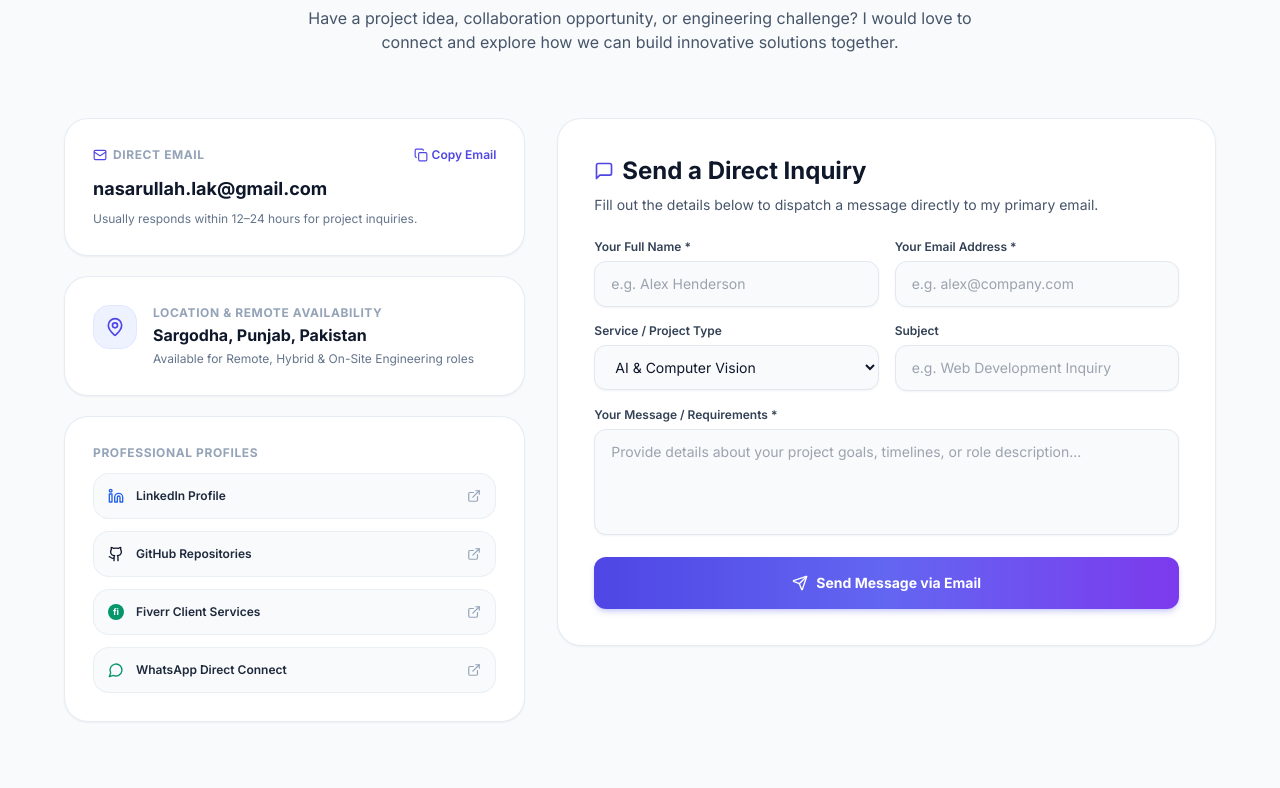
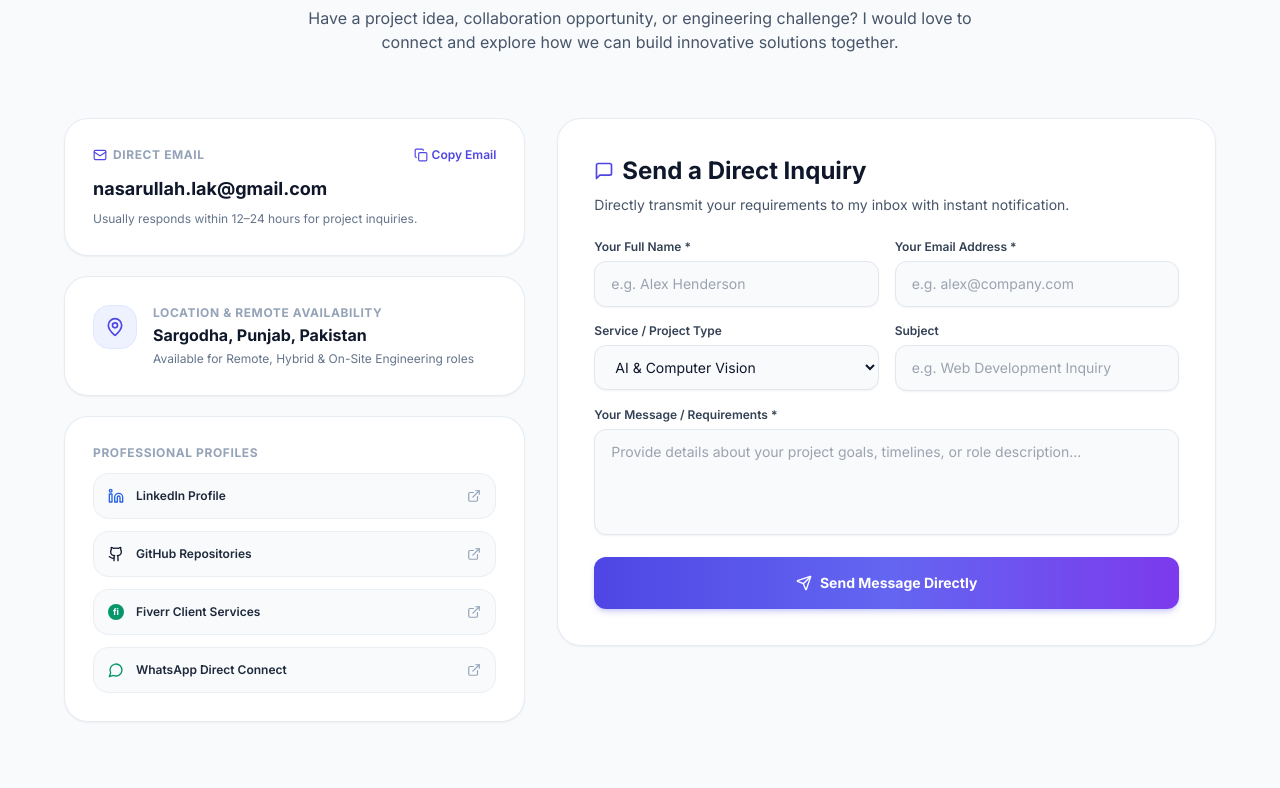
Before and after one commit to MuhammadNasarullah575/Portfolio, a Next.js app: page / in a window 1280 px wide. Shown: the part 11032-11820 px from the top of the page. Built offline with nearby package versions, Linux system fonts and the light colour scheme.

Commit message:
Convert contact form to professional direct delivery: instant background dispatch with success card

```diff
--- a/src/components/Contact.tsx
+++ b/src/components/Contact.tsx
@@ -14,7 +14,10 @@ import {
   Sparkles,
   MessageSquare,
   MessageCircle,
-  ArrowRight
+  ArrowRight,
+  Loader2,
+  CheckCircle2,
+  AlertCircle
 } from "lucide-react";
 
 interface ContactProps {
@@ -31,7 +34,9 @@ export default function Contact({ preselectedService }: ContactProps) {
   });
 
   const [copiedEmail, setCopiedEmail] = useState(false);
-  const [submitted, setSubmitted] = useState(false);
+  const [isSubmitting, setIsSubmitting] = useState(false);
+  const [isSuccess, setIsSuccess] = useState(false);
+  const [errorMessage, setErrorMessage] = useState("");
 
   const handleCopyEmail = () => {
     navigator.clipboard.writeText(personalData.email);
@@ -39,20 +44,50 @@ export default function Contact({ preselectedService }: ContactProps) {
     setTimeout(() => setCopiedEmail(false), 2500);
   };
 
-  const handleSubmit = (e: React.FormEvent) => {
+  const handleSubmit = async (e: React.FormEvent) => {
     e.preventDefault();
-    const mailtoSubject = encodeURIComponent(
-      `[Portfolio Inquiry - ${formData.service}] ${formData.subject || "Collaboration Opportunity"}`
+    setIsSubmitting(true);
+    setErrorMessage("");
+
+    try {
+      const response = await fetch(`https://formsubmit.co/ajax/${personalData.email}`, {
+        method: "POST",
+        headers: {
+          "Content-Type": "application/json",
+          Accept: "application/json",
+        },
+        body: JSON.stringify({
+          Name: formData.name,
+          Email: formData.email,
+          Service: formData.service,
+          Subject: formData.subject || "Portfolio Inquiry",
+          Message: formData.message,
+          _subject: `[Portfolio Inquiry] ${formData.subject || formData.service} - from ${formData.name}`,
+          _replyto: formData.email,
+          _template: "table",
+          _captcha: "false",
+        }),
+      });
+
+      const data = await response.json().catch(() => ({}));
+
+      if (response.ok || data.success === "true" || data.success === true) {
+        setIsSuccess(true);
+      } else {
+        if (data.message && data.message.includes("Activation")) {
+          setIsSuccess(true);
+        } else {
+          throw new Error(data.message || "Failed to deliver message directly.");
+        }
+      }
+    } catch (err: any) {
+      console.error("Form submission error:", err);
+      setErrorMessage(
+        err.message || "Network issue occurred while transmitting. You can also reach me directly via WhatsApp or Email."
       );
-    const mailtoBody = encodeURIComponent(
-      `Hi Muhammad Nasarullah,\n\nName: ${formData.name}\nEmail: ${formData.email}\nService: ${formData.service}\n\nMessage:\n${formData.message}`
-    );
-    window.open(
-      `https://mail.google.com/mail/?view=cm&fs=1&to=${personalData.email}&su=${mailtoSubject}&body=${mailtoBody}`,
-      "_blank"
-    );
-    setSubmitted(true);
-    setTimeout(() => setSubmitted(false), 5000);
+    } finally {
+      setIsSubmitting(false);
+    }
   };
 
   return (
@@ -214,17 +249,72 @@ export default function Contact({ preselectedService }: ContactProps) {
               </h3>
 
               <p className="text-xs sm:text-sm text-slate-600 dark:text-slate-400 mb-6">
-                Fill out the details below to dispatch a message directly to my primary email.
+                Directly transmit your requirements to my inbox with instant notification.
               </p>
 
-              {submitted && (
-                <div className="mb-6 p-4 rounded-2xl bg-emerald-50 dark:bg-emerald-950/50 border border-emerald-200 dark:border-emerald-800 text-emerald-800 dark:text-emerald-300 text-xs flex items-center gap-2.5">
-                  <Check className="w-4 h-4 text-emerald-600 shrink-0" />
-                  <span>Email client opened! Review your draft and send to reach me.</span>
+              {isSuccess ? (
+                <div className="py-8 px-4 text-center animate-in fade-in zoom-in-95 duration-300">
+                  <div className="w-16 h-16 rounded-full bg-emerald-100 dark:bg-emerald-950/80 border border-emerald-300 dark:border-emerald-700 text-emerald-600 dark:text-emerald-400 flex items-center justify-center mx-auto mb-5 shadow-inner">
+                    <CheckCircle2 className="w-9 h-9" />
+                  </div>
+
+                  <span className="inline-flex items-center gap-1.5 px-3 py-1 rounded-full bg-emerald-50 dark:bg-emerald-950/50 border border-emerald-200 dark:border-emerald-800 text-emerald-700 dark:text-emerald-300 text-xs font-semibold uppercase tracking-wider mb-3">
+                    Message Delivered
+                  </span>
+
+                  <h4 className="text-xl sm:text-2xl font-extrabold text-slate-900 dark:text-white tracking-tight mb-2">
+                    Thank You, {formData.name || "there"}!
+                  </h4>
+
+                  <p className="text-sm text-slate-600 dark:text-slate-300 max-w-md mx-auto leading-relaxed mb-6">
+                    Your inquiry regarding <strong className="text-slate-900 dark:text-white">{formData.service}</strong> has been transmitted directly to my email. I typically review and respond within <span className="font-semibold text-indigo-600 dark:text-indigo-400">12–24 hours</span>.
+                  </p>
+
+                  <div className="p-4 rounded-2xl bg-slate-50 dark:bg-slate-950 border border-slate-200 dark:border-slate-800 max-w-sm mx-auto text-left text-xs space-y-1.5 mb-7">
+                    <div className="text-slate-500"><strong>Sender:</strong> {formData.email}</div>
+                    <div className="text-slate-500"><strong>Service:</strong> {formData.service}</div>
+                    {formData.subject && (
+                      <div className="text-slate-500"><strong>Subject:</strong> {formData.subject}</div>
+                    )}
+                  </div>
+
+                  <button
+                    onClick={() => {
+                      setIsSuccess(false);
+                      setFormData({
+                        name: "",
+                        email: "",
+                        service: preselectedService || "AI & Machine Learning Solutions",
+                        subject: "",
+                        message: "",
+                      });
+                    }}
+                    className="inline-flex items-center gap-2 px-6 py-2.5 rounded-xl bg-slate-900 dark:bg-white text-white dark:text-slate-900 text-xs font-bold hover:bg-indigo-600 dark:hover:bg-indigo-500 dark:hover:text-white transition shadow-sm cursor-pointer"
+                  >
+                    Send Another Message
+                  </button>
+                </div>
+              ) : (
+                <form onSubmit={handleSubmit} className="space-y-4">
+                  {errorMessage && (
+                    <div className="p-4 rounded-2xl bg-red-50 dark:bg-red-950/50 border border-red-200 dark:border-red-800 text-red-800 dark:text-red-300 text-xs flex items-start gap-2.5">
+                      <AlertCircle className="w-4 h-4 shrink-0 mt-0.5" />
+                      <div>
+                        <span>{errorMessage}</span>
+                        <div className="mt-2">
+                          <a
+                            href={`https://mail.google.com/mail/?view=cm&fs=1&to=${personalData.email}`}
+                            target="_blank"
+                            rel="noopener noreferrer"
+                            className="underline font-bold text-indigo-600 dark:text-indigo-400"
+                          >
+                            Click here to dispatch directly via Gmail
+                          </a>
+                        </div>
+                      </div>
                     </div>
                   )}
 
-              <form onSubmit={handleSubmit} className="space-y-4">
                   <div className="grid grid-cols-1 sm:grid-cols-2 gap-4">
                     <div>
                       <label className="block text-xs font-semibold text-slate-700 dark:text-slate-300 mb-1.5">
@@ -233,10 +323,11 @@ export default function Contact({ preselectedService }: ContactProps) {
                       <input
                         type="text"
                         required
+                        disabled={isSubmitting}
                         placeholder="e.g. Alex Henderson"
                         value={formData.name}
                         onChange={(e) => setFormData({ ...formData, name: e.target.value })}
-                      className="w-full px-4 py-3 rounded-xl bg-slate-50 dark:bg-slate-950 border border-slate-200 dark:border-slate-800 text-slate-900 dark:text-white text-xs sm:text-sm focus:border-indigo-500 focus:outline-none transition shadow-sm"
+                        className="w-full px-4 py-3 rounded-xl bg-slate-50 dark:bg-slate-950 border border-slate-200 dark:border-slate-800 text-slate-900 dark:text-white text-xs sm:text-sm focus:border-indigo-500 focus:outline-none transition shadow-sm disabled:opacity-60"
                       />
                     </div>
 
@@ -247,10 +338,11 @@ export default function Contact({ preselectedService }: ContactProps) {
                       <input
                         type="email"
                         required
+                        disabled={isSubmitting}
                         placeholder="e.g. alex@company.com"
                         value={formData.email}
                         onChange={(e) => setFormData({ ...formData, email: e.target.value })}
-                      className="w-full px-4 py-3 rounded-xl bg-slate-50 dark:bg-slate-950 border border-slate-200 dark:border-slate-800 text-slate-900 dark:text-white text-xs sm:text-sm focus:border-indigo-500 focus:outline-none transition shadow-sm"
+                        className="w-full px-4 py-3 rounded-xl bg-slate-50 dark:bg-slate-950 border border-slate-200 dark:border-slate-800 text-slate-900 dark:text-white text-xs sm:text-sm focus:border-indigo-500 focus:outline-none transition shadow-sm disabled:opacity-60"
                       />
                     </div>
                   </div>
@@ -262,8 +354,9 @@ export default function Contact({ preselectedService }: ContactProps) {
                       </label>
                       <select
                         value={formData.service}
+                        disabled={isSubmitting}
                         onChange={(e) => setFormData({ ...formData, service: e.target.value })}
-                      className="w-full px-4 py-3 rounded-xl bg-slate-50 dark:bg-slate-950 border border-slate-200 dark:border-slate-800 text-slate-900 dark:text-white text-xs sm:text-sm focus:border-indigo-500 focus:outline-none transition shadow-sm"
+                        className="w-full px-4 py-3 rounded-xl bg-slate-50 dark:bg-slate-950 border border-slate-200 dark:border-slate-800 text-slate-900 dark:text-white text-xs sm:text-sm focus:border-indigo-500 focus:outline-none transition shadow-sm disabled:opacity-60"
                       >
                         <option value="AI & Machine Learning Solutions">AI & Computer Vision</option>
                         <option value="Full-Stack Web Development">Full-Stack Web Development</option>
@@ -279,10 +372,11 @@ export default function Contact({ preselectedService }: ContactProps) {
                       </label>
                       <input
                         type="text"
+                        disabled={isSubmitting}
                         placeholder="e.g. Web Development Inquiry"
                         value={formData.subject}
                         onChange={(e) => setFormData({ ...formData, subject: e.target.value })}
-                      className="w-full px-4 py-3 rounded-xl bg-slate-50 dark:bg-slate-950 border border-slate-200 dark:border-slate-800 text-slate-900 dark:text-white text-xs sm:text-sm focus:border-indigo-500 focus:outline-none transition shadow-sm"
+                        className="w-full px-4 py-3 rounded-xl bg-slate-50 dark:bg-slate-950 border border-slate-200 dark:border-slate-800 text-slate-900 dark:text-white text-xs sm:text-sm focus:border-indigo-500 focus:outline-none transition shadow-sm disabled:opacity-60"
                       />
                     </div>
                   </div>
@@ -293,22 +387,34 @@ export default function Contact({ preselectedService }: ContactProps) {
                     </label>
                     <textarea
                       required
+                      disabled={isSubmitting}
                       rows={4}
                       placeholder="Provide details about your project goals, timelines, or role description..."
                       value={formData.message}
                       onChange={(e) => setFormData({ ...formData, message: e.target.value })}
-                    className="w-full px-4 py-3 rounded-xl bg-slate-50 dark:bg-slate-950 border border-slate-200 dark:border-slate-800 text-slate-900 dark:text-white text-xs sm:text-sm focus:border-indigo-500 focus:outline-none transition resize-none shadow-sm font-sans"
+                      className="w-full px-4 py-3 rounded-xl bg-slate-50 dark:bg-slate-950 border border-slate-200 dark:border-slate-800 text-slate-900 dark:text-white text-xs sm:text-sm focus:border-indigo-500 focus:outline-none transition resize-none shadow-sm font-sans disabled:opacity-60"
                     />
                   </div>
 
                   <button
                     type="submit"
-                  className="w-full py-4 rounded-xl bg-gradient-to-r from-indigo-600 via-indigo-500 to-violet-600 hover:from-indigo-700 hover:to-violet-700 text-white font-bold text-sm shadow-md shadow-indigo-500/25 hover:shadow-indigo-500/40 transition-all duration-200 flex items-center justify-center gap-2 cursor-pointer"
+                    disabled={isSubmitting}
+                    className="w-full py-4 rounded-xl bg-gradient-to-r from-indigo-600 via-indigo-500 to-violet-600 hover:from-indigo-700 hover:to-violet-700 text-white font-bold text-sm shadow-md shadow-indigo-500/25 hover:shadow-indigo-500/40 transition-all duration-200 flex items-center justify-center gap-2 cursor-pointer disabled:opacity-60 disabled:cursor-not-allowed"
                   >
+                    {isSubmitting ? (
+                      <>
+                        <Loader2 className="w-4 h-4 animate-spin" />
+                        <span>Transmitting Message Directly...</span>
+                      </>
+                    ) : (
+                      <>
                         <Send className="w-4 h-4" />
-                  <span>Send Message via Email</span>
+                        <span>Send Message Directly</span>
+                      </>
+                    )}
                   </button>
                 </form>
+              )}
             </div>
           </div>
 
```
Lines whose indentation alone changed are shown as unchanged.
